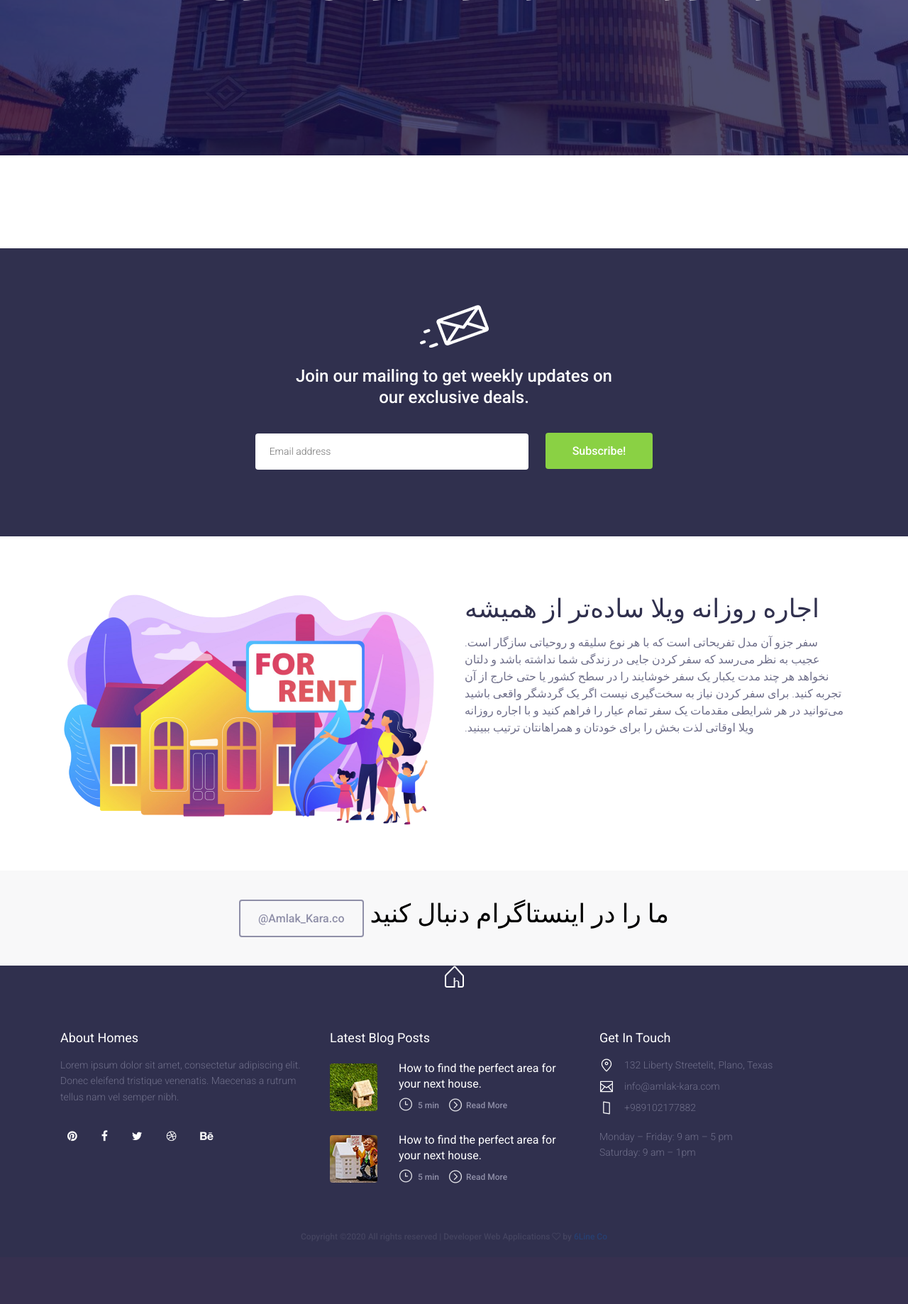
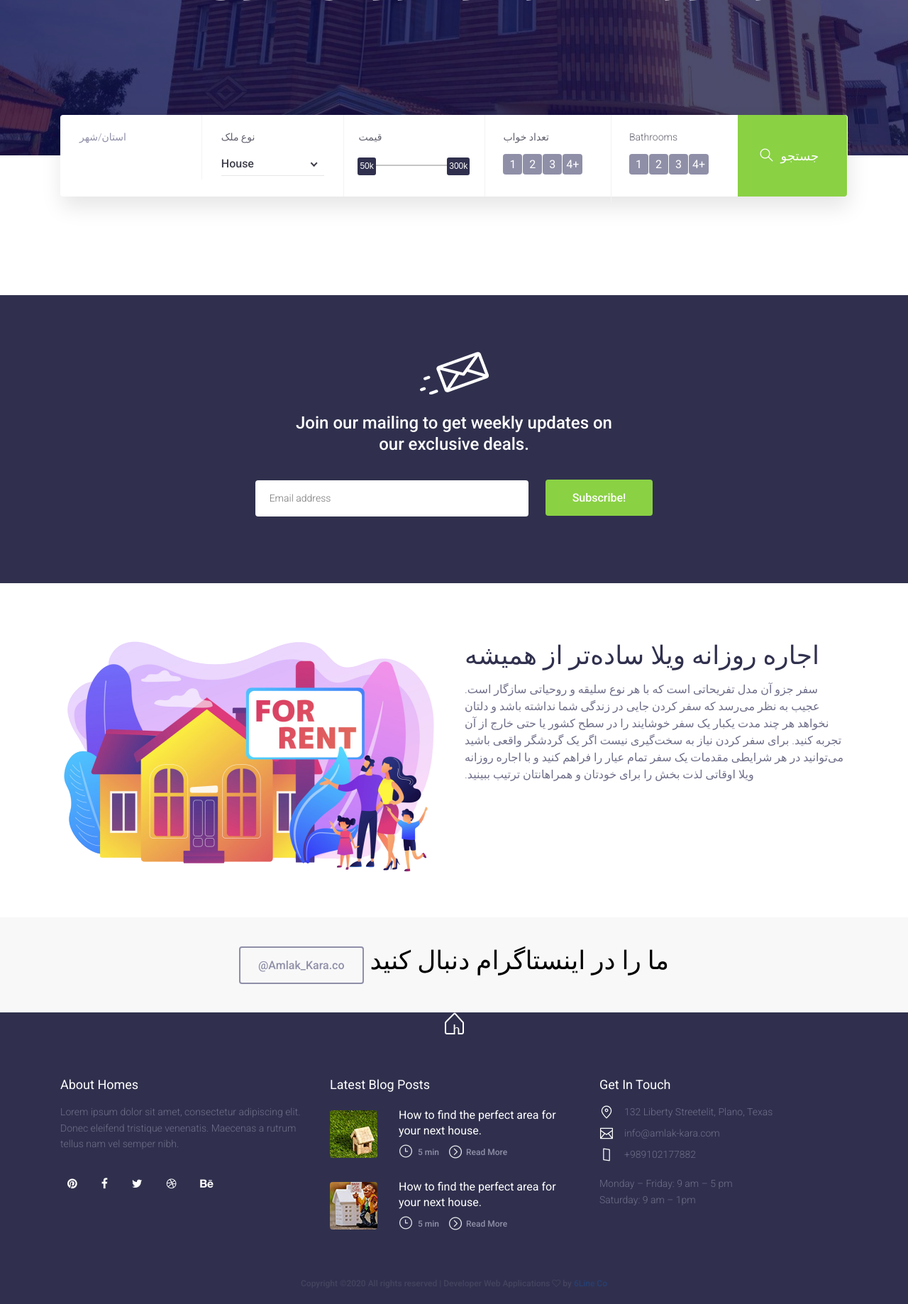
Before and after one commit to 6lineir/Real-estate, a Django app: page / in a window 1280 px wide. Shown: the part 414-2252 px from the top of the page at 71% size. Before the commit the page ends 2163 px from the top, so only its background shows below. Run offline with Django 3.2, Linux system fonts and the light colour scheme; data that the repository does not hold is empty; some libraries are stand-ins or nearby versions.

Commit message:
add search in index

```diff
--- a/Ads/views.py
+++ b/Ads/views.py
@@ -1,7 +1,7 @@
 from django.shortcuts import render
 from django.views.generic import ListView , DetailView
 
-from .models import Ads, service, category
+from .models import Ads, service, category, City
 # Create your views here.
 
 #def index(request):
--- a/templates/Ads/index.html
+++ b/templates/Ads/index.html
@@ -9,7 +9,90 @@
     <!-- Header Section Begin -->
         {% include './tmp/header.html' %}
     <!-- Hero Section End -->
-
+   <!-- Filter Search Section Begin -->
+   <div class="filter-search">
+    <div class="container ">
+        <div class="row">
+            <div class="col-lg-12">
+                <form class="filter-form">
+                    <div class="location">
+                        <p>استان/شهر</p>
+                    {% for Ads.cat_city in object %}
+                        <select class="filter-location">
+                            <option value="">{{ object.cat_city }}</option>
+                        </select>
+                        {% endfor %}
+                    </div>
+                    <div class="search-type">
+                        <p>نوع ملک</p>
+                        <select class="filter-property">
+                            <option value="">House</option>
+                            <option value="">Resort</option>
+                            <option value="">Hotel</option>
+                        </select>
+                    </div>
+                    <div class="price-range">
+                        <p>قیمت</p>
+                        <div class="range-slider">
+                            <div id="slider-range">
+                                <div tabindex="0"
+                                    class="ui-slider-handle ui-corner-all ui-state-default slider-left">50k</div>
+                                <div tabindex="0"
+                                    class="ui-slider-handle ui-corner-all ui-state-default slider-right">300k</div>
+                            </div>
+                        </div>
+                    </div>
+                    <div class="bedrooms">
+                        <p>تعداد خواب</p>
+                        <div class="room-filter-pagi">
+                            <div class="bf-item">
+                                <input type="radio" name="room" id="room-1">
+                                <label for="room-1">1</label>
+                            </div>
+                            <div class="bf-item">
+                                <input type="radio" name="room" id="room-2">
+                                <label for="room-2">2</label>
+                            </div>
+                            <div class="bf-item">
+                                <input type="radio" name="room" id="room-3">
+                                <label for="room-3">3</label>
+                            </div>
+                            <div class="bf-item">
+                                <input type="radio" name="room" id="room-4">
+                                <label for="room-4">4+</label>
+                            </div>
+                        </div>
+                    </div>
+                    <div class="bathrooms">
+                        <p>Bathrooms</p>
+                        <div class="room-filter-pagi">
+                            <div class="bf-item">
+                                <input type="radio" name="bathroom" id="bathroom-1">
+                                <label for="bathroom-1">1</label>
+                            </div>
+                            <div class="bf-item">
+                                <input type="radio" name="bathroom" id="bathroom-2">
+                                <label for="bathroom-2">2</label>
+                            </div>
+                            <div class="bf-item">
+                                <input type="radio" name="bathroom" id="bathroom-3">
+                                <label for="bathroom-3">3</label>
+                            </div>
+                            <div class="bf-item">
+                                <input type="radio" name="bathroom" id="bathroom-4">
+                                <label for="bathroom-4">4+</label>
+                            </div>
+                        </div>
+                    </div>
+                    <div class="search-btn">
+                        <button type="submit"><i class="flaticon-search"></i>جستجو</button>
+                    </div>
+                </form>
+            </div>
+        </div>
+    </div>
+</div>
+<!-- Filter Search Section End -->
     <!-- Hotel Room Section Begin -->
     <section class="hotel-rooms spad">
         <div class="container">
```
